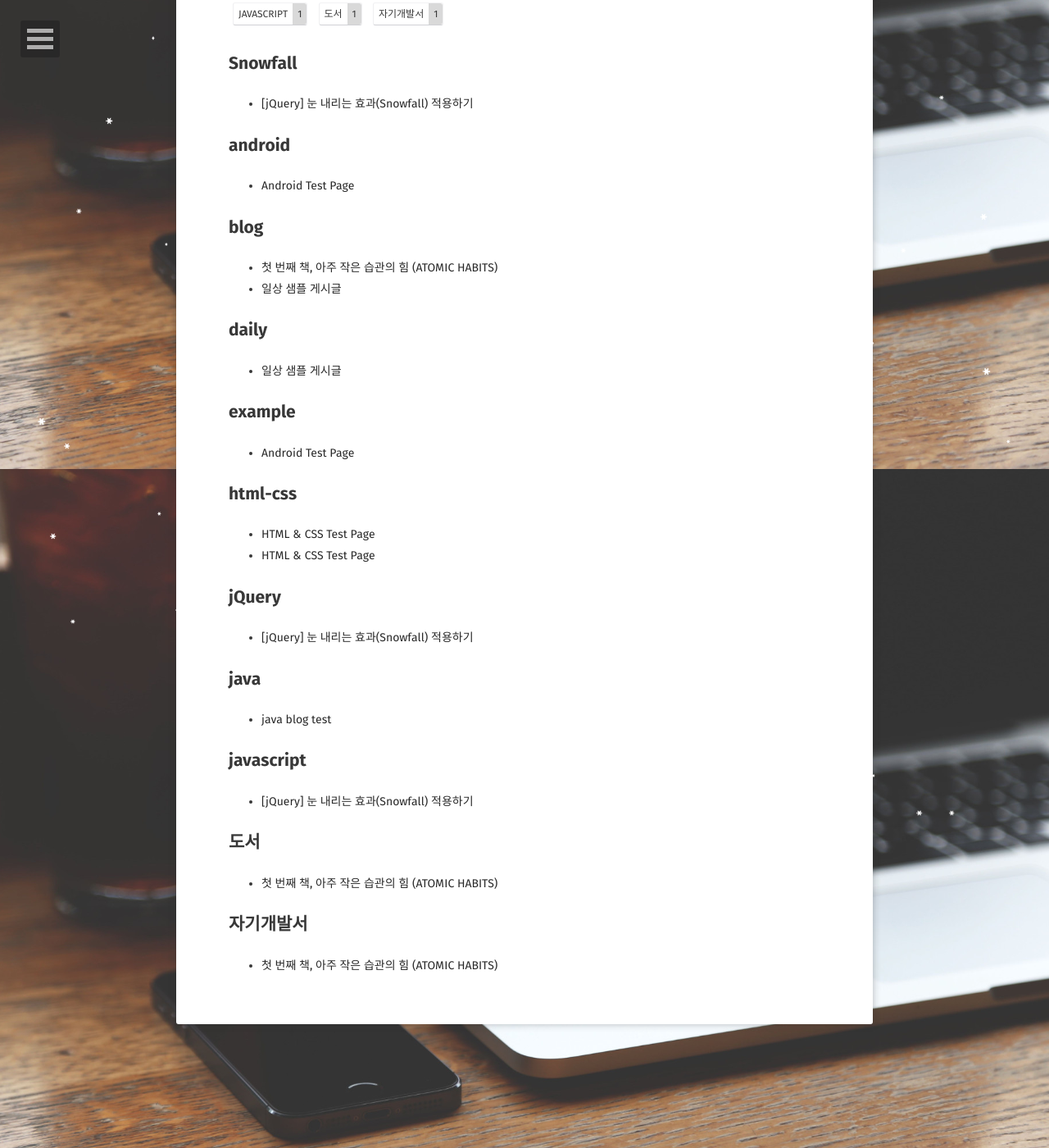
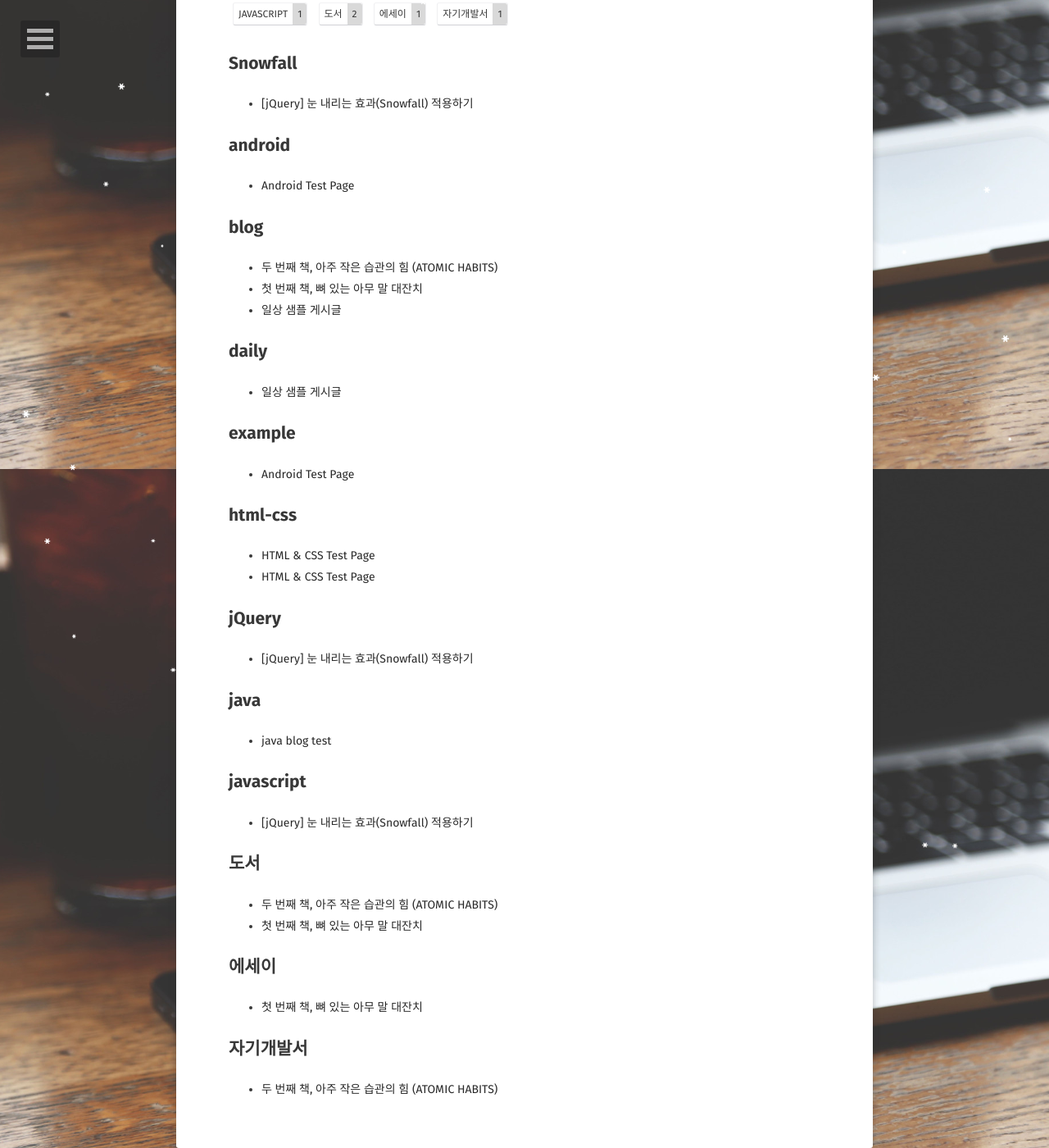
Before and after one commit to sloth9143/sloth9143.github.io, a Jekyll site: the page built from tags/index.html, in a window 1280 px wide and 1400 px high, scrolled down 328 px. Shown: the whole window at 82% size. Built offline with Jekyll 4.4.1, drawn with Linux system fonts in a browser that asks for light colours; some web fonts are replaced.

Commit message:
블로그 추가

```diff
--- a/_posts/2020-01-21-book-list-01.md
+++ b/_posts/2020-01-21-book-list-01.md
@@ -1,13 +1,13 @@
 ---
 layout: post
-title:  "첫 번째 책, 아주 작은 습관의 힘 (ATOMIC HABITS)"
+title:  "첫 번째 책, 뼈 있는 아무 말 대잔치"
 date:   2020-01-20
-excerpt: "(최고의 변화는 어떻게 만들어지는가)<br/> 제임스 클리어 저 | 이한이 번역"
+excerpt: "(이왕이면 뼈 있는 아무 말을 나눠야 한다)<br/> 신영준, 고영성 저"
 book: true
 tag:
 - blog
 - 도서
-- 자기개발서
+- 에세이
 feature: https://sloth9143.github.io/assets/img/back01.png
 comments: true
 ---
@@ -15,11 +15,17 @@ comments: true
 ![](https://sloth9143.github.io/assets/img/book/book-01.jpg)
 
 ## 책정보
-   - **도서명** : 아주 작은 습관의 힘(최고의 변화는 어떻게 만들어지는가)
-   - **저자/번역** : 제임스 클리어 / 이한이
+   - **도서명** : 뼈 있는 아무 말 대잔치 (이왕이면 뼈 있는 아무 말을 나눠야 한다)
+   - **저자** :  신영준, 고영성
 
 &nbsp;&nbsp;
 
 ---
 
 ## 리뷰
+
+&nbsp;&nbsp;
+
+---
+
+## 글귀
--- /dev/null
+++ b/_posts/2020-02-21-book-list-02.md
@@ -0,0 +1,25 @@
+---
+layout: post
+title:  "두 번째 책, 아주 작은 습관의 힘 (ATOMIC HABITS)"
+date:   2020-02-20
+excerpt: "(최고의 변화는 어떻게 만들어지는가)<br/> 제임스 클리어 저 | 이한이 번역"
+book: true
+tag:
+- blog
+- 도서
+- 자기개발서
+feature: https://sloth9143.github.io/assets/img/back01.png
+comments: true
+---
+
+![](https://sloth9143.github.io/assets/img/book/book-02.jpg)
+
+## 책정보
+   - **도서명** : 아주 작은 습관의 힘(최고의 변화는 어떻게 만들어지는가)
+   - **저자/번역** : 제임스 클리어 / 이한이
+
+&nbsp;&nbsp;
+
+---
+
+## 리뷰
```
Also changed, not shown: assets/img/book/book-01.jpg, assets/img/book/book-02.jpg (added).
